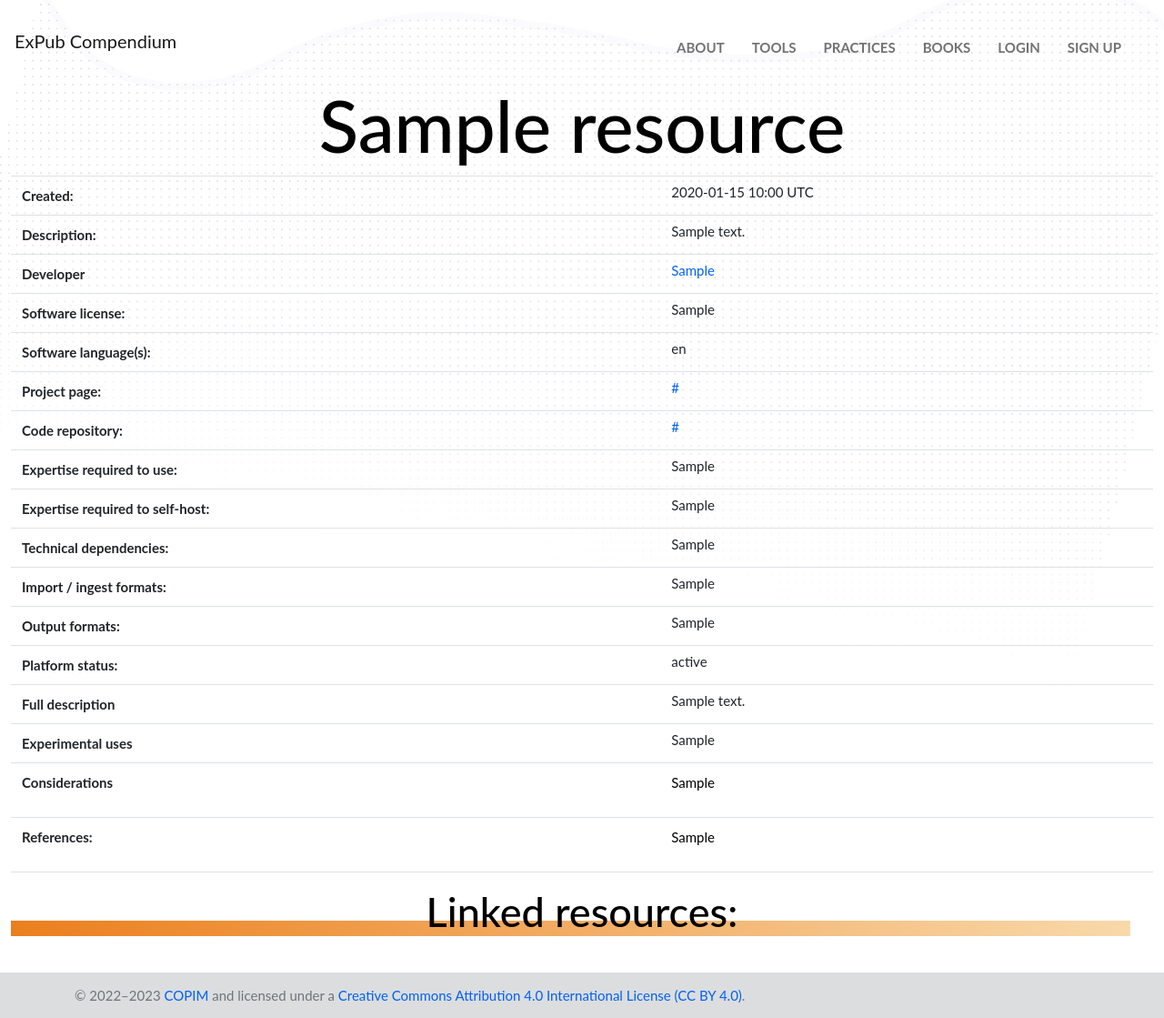
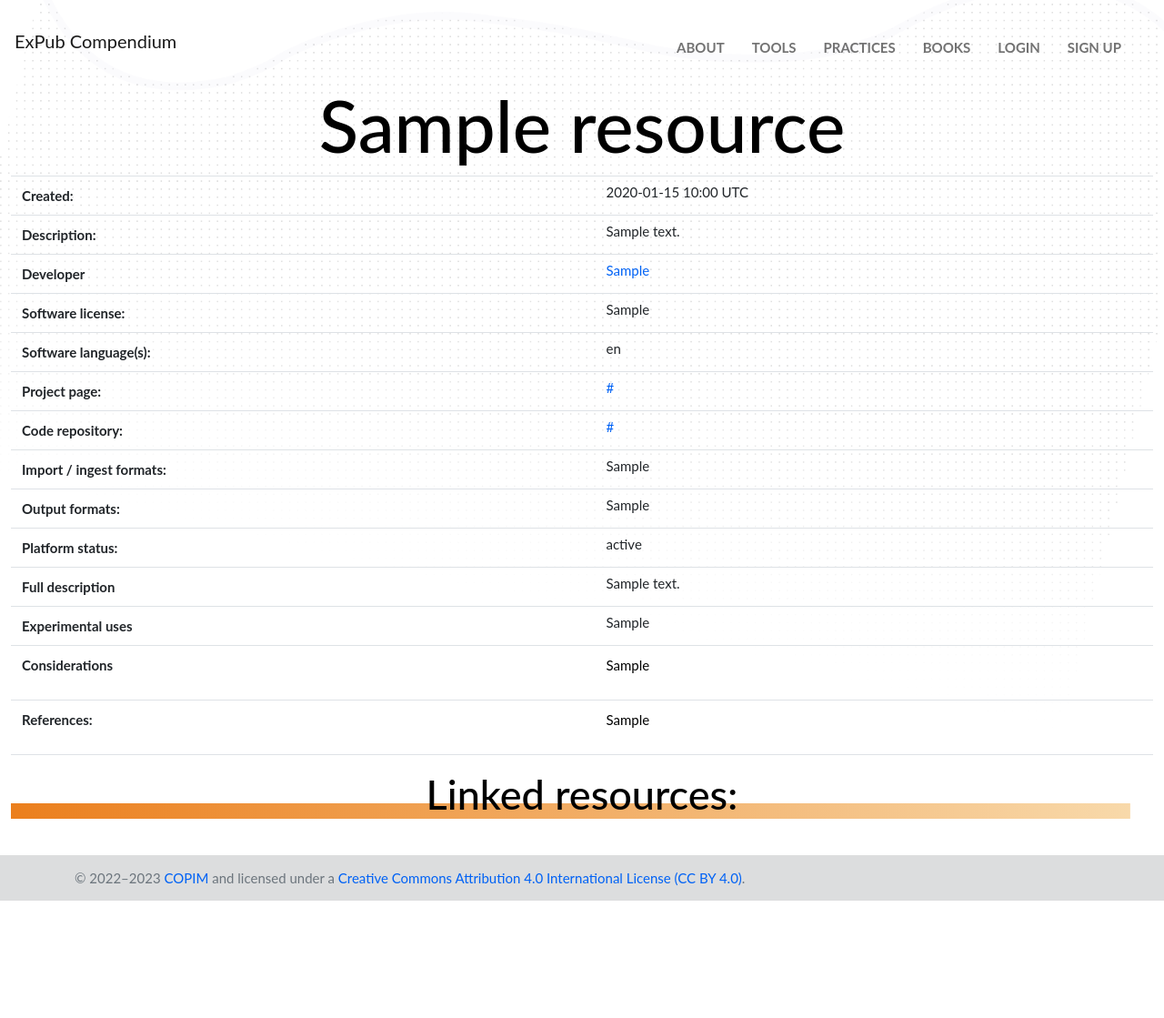
Before and after one commit to COPIM/expub_compendium, a Flask app: page /tools/1 in a window 1280 px wide. Shown: the whole page at 91% size. After the commit the page ends 990 px from the top, so only its background shows below. Run offline with Flask 2, Linux system fonts and the light colour scheme; tables that the repository leaves empty hold one stand-in row (values such as "Sample post"); some libraries are stand-ins or nearby versions.

Commit message:
removing some fields from tool display

```diff
--- a/web/app/templates/resource.html
+++ b/web/app/templates/resource.html
@@ -96,36 +96,6 @@
                         </th>
                         <td>
                             <a href="{{ resource['repositoryUrl'] }}">{{ resource['repositoryUrl'] }}</a>
-                        </td>
-                    </tr>
-                    {% endif %}
-                    {% if resource['expertiseToUse'] %}
-                    <tr>
-                        <th>
-                            Expertise required to use:
-                        </th>
-                        <td>
-                            {{ resource['expertiseToUse'] }}
-                        </td>
-                    </tr>
-                    {% endif %}
-                    {% if resource['expertiseToHost'] %}
-                    <tr>
-                        <th>
-                            Expertise required to self-host:
-                        </th>
-                        <td>
-                            {{ resource['expertiseToHost'] }}
-                        </td>
-                    </tr>
-                    {% endif %}
-                    {% if resource['dependencies'] %}
-                    <tr>
-                        <th>
-                            Technical dependencies:
-                        </th>
-                        <td>
-                            {{ resource['dependencies'] }}
                         </td>
                     </tr>
                     {% endif %}
```
